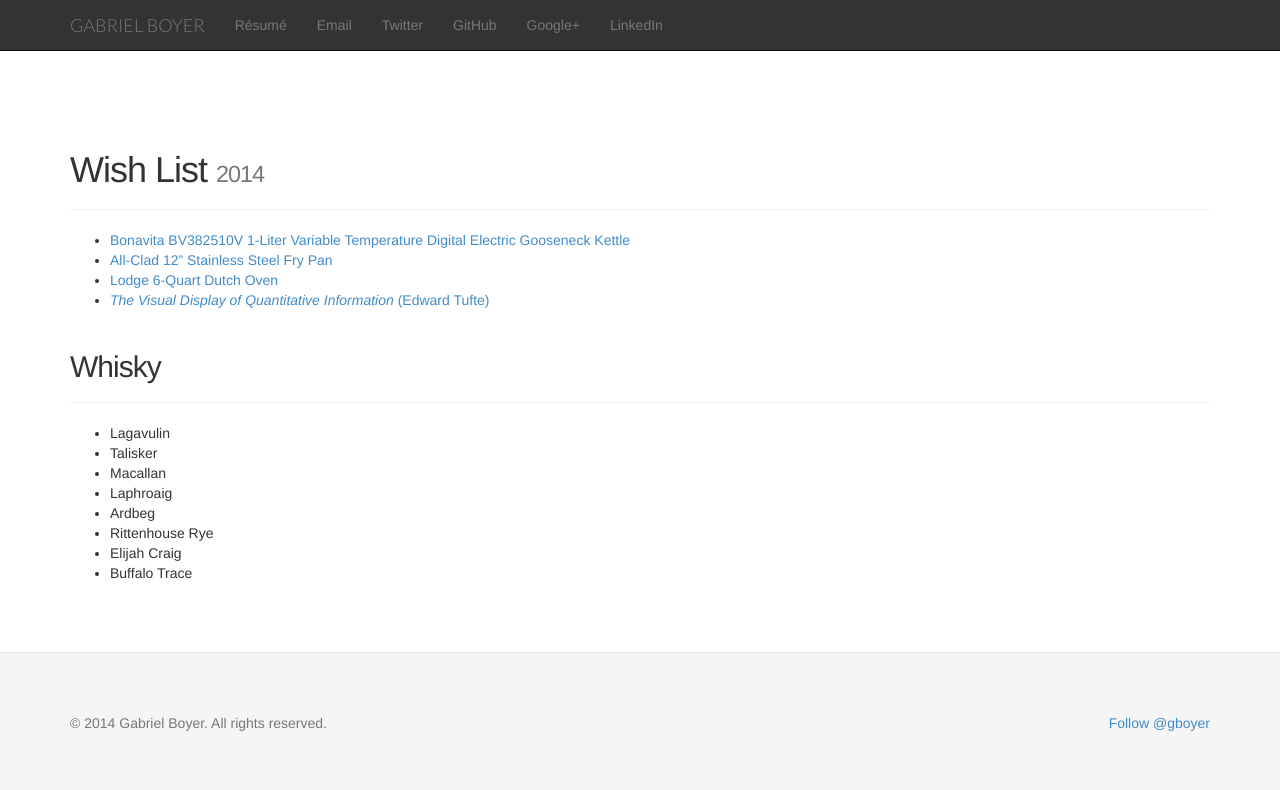
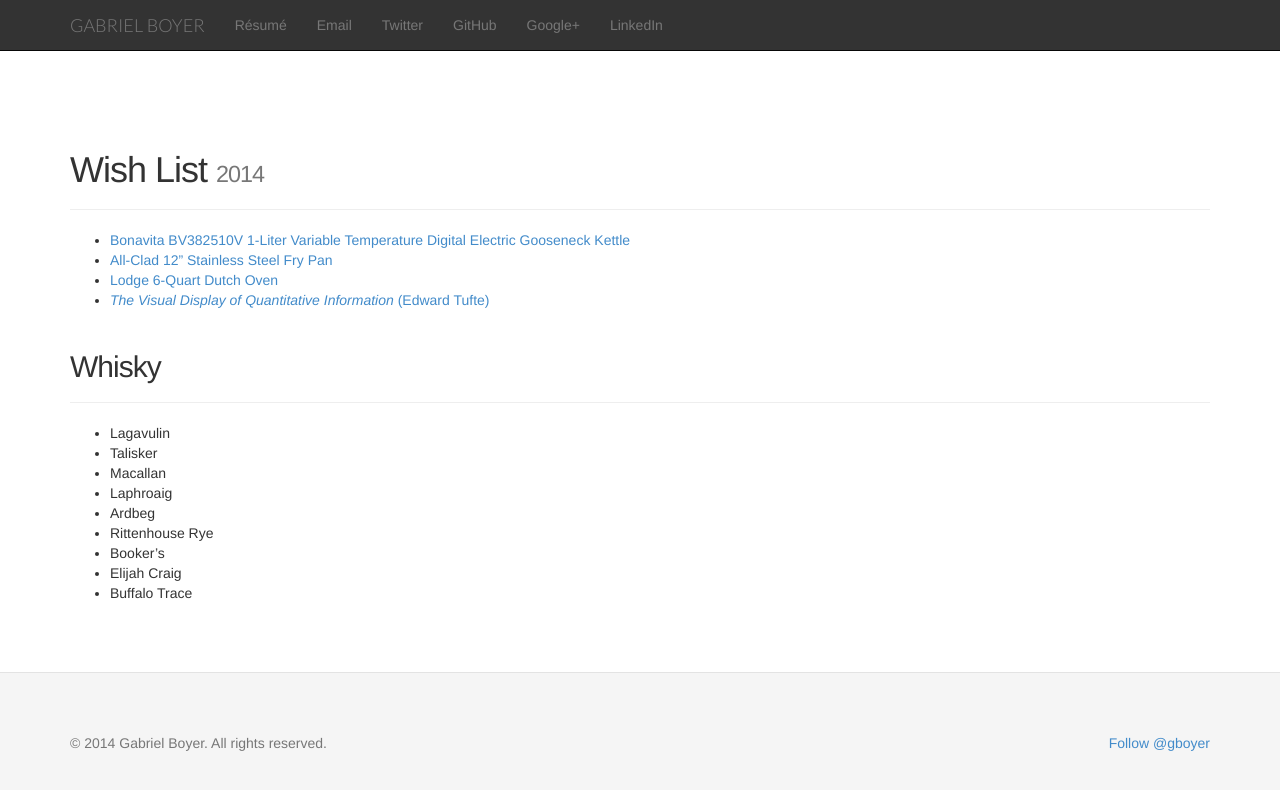
Before and after one commit to gabe/gabe.github.com, a Jekyll site: the page built from wishlist.md, in a window 1280 px wide. Shown: the top 790 px of the page. Built offline with Jekyll 4.4.1, drawn with Linux system fonts in a browser that asks for light colours; nearby versions of some CDN libraries; comment, search, counter and statistics services are not loaded.

Commit message:
Update wishlist.md

```diff
--- a/wishlist.md
+++ b/wishlist.md
@@ -22,6 +22,7 @@
 - Laphroaig
 - Ardbeg
 - Rittenhouse Rye
+- Booker's
 - Elijah Craig
 - Buffalo Trace
 
```
